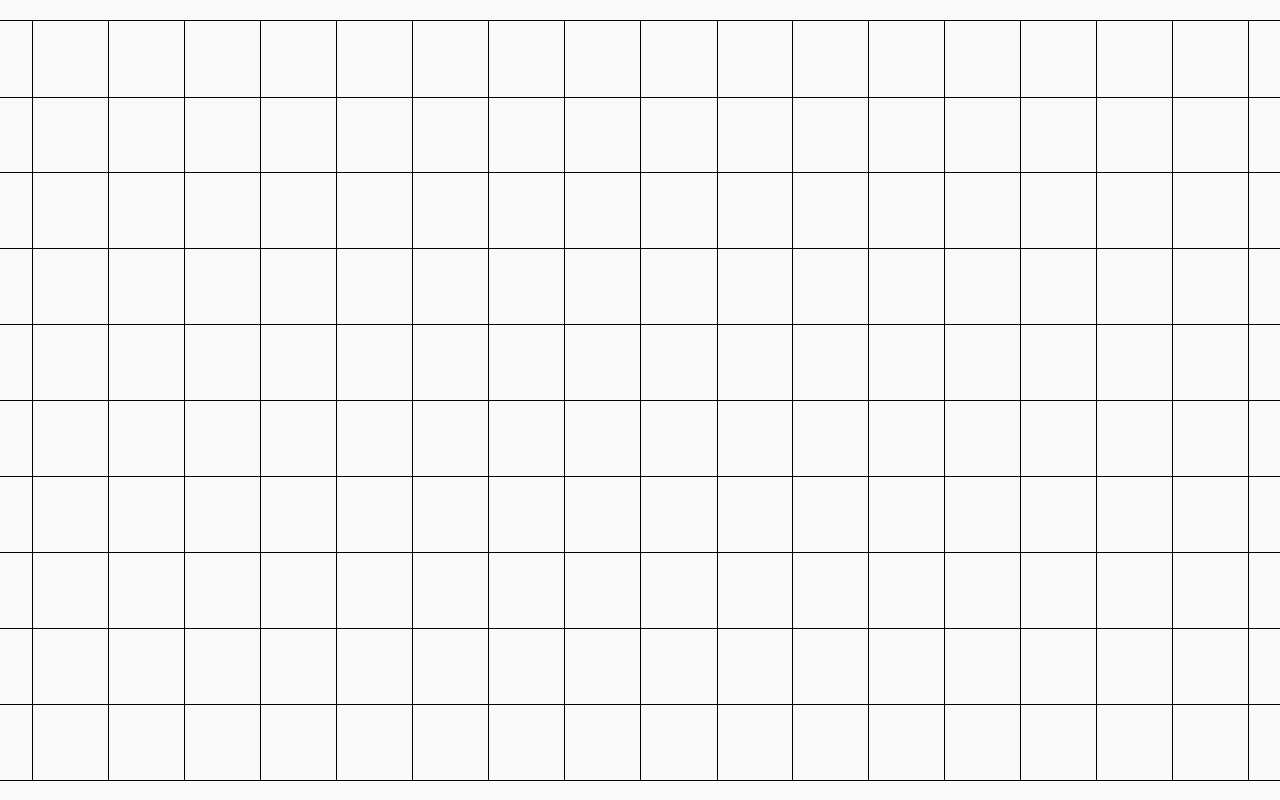
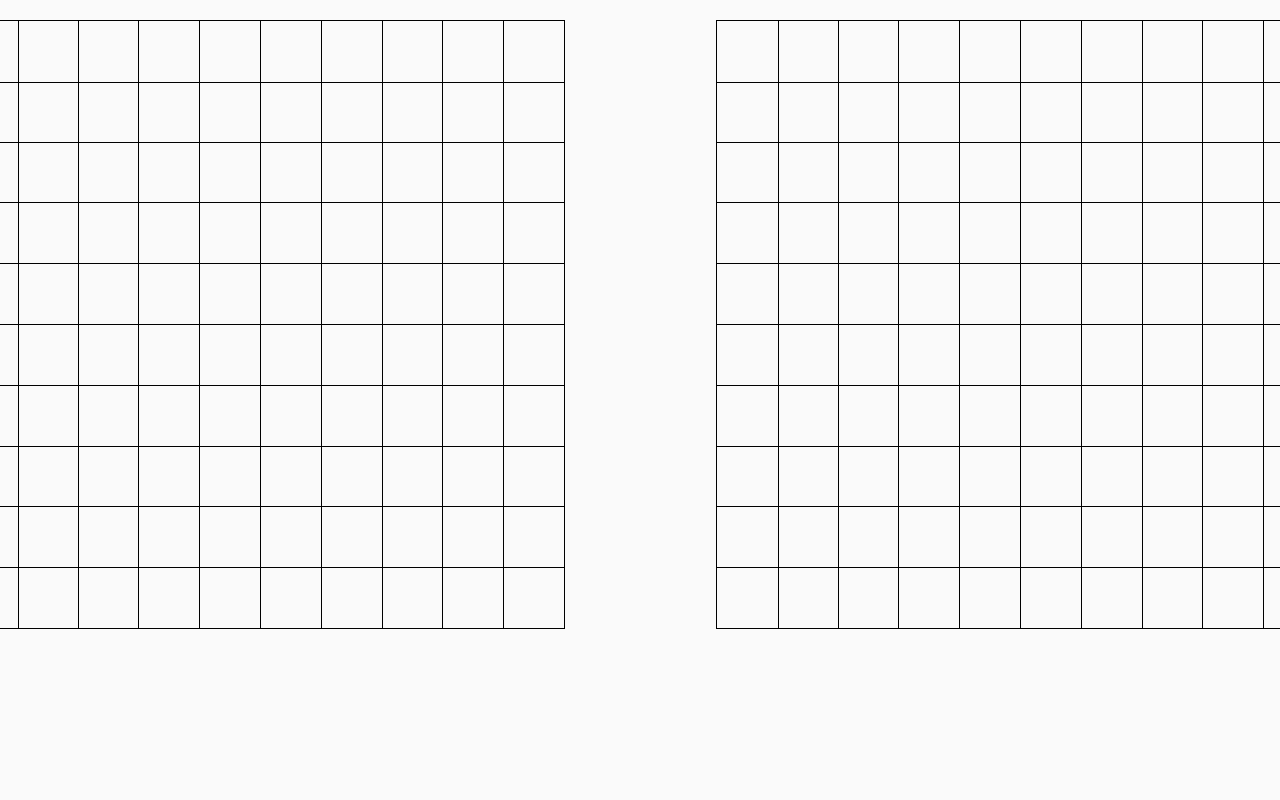
Before and after one commit to yoav-zibin/TicTacToe, a website: page example_state.html in a window 1280 px wide. Drawn offline with nearby package versions, Linux system fonts and the light colour scheme.

Commit message:
Battleship UI

```diff
--- a/example_state.html
+++ b/example_state.html
@@ -22,7 +22,7 @@
 
   <!-- Player 1 Battle Field-->
   <!-- First row: ['X', 'O', ''] -->
-  <div style="position:absolute; top:0%; right:50%; width:100%; height:100%;">
+  <div style="position:absolute; top:0%; right:60%; width: 80%; height:80%;">
 
     <div style="position:absolute; top:0; left:0%; width:10%; height:10%;"
         class="r b t l">
@@ -87,7 +87,7 @@
   </div>
 
   <!-- Second row: ['', '', ''] -->
-  <div style="position:absolute; top:10%; right:50%; width:100%; height:100%;">
+  <div style="position:absolute; top:8%; right:60%; width:80%; height:80%;">
     <div style="position:absolute; top:0; left:0%; width:10%; height:10%;"
         class="r b l">
       <div style="width:100%; height: 100%">
@@ -151,7 +151,7 @@
   </div>
 
   <!-- Third row: ['', '', ''] -->
-  <div style="position:absolute; top:20%; right:50%; width:100%; height:100%;">
+  <div style="position:absolute; top:16%; right:60%; width:80%; height:80%;">
     <div style="position:absolute; top:0; left:0%; width:10%; height:10%;"
         class="r b l">
       <div style="width:100%; height: 100%">
@@ -215,7 +215,7 @@
   </div>
 
   <!-- Fourth row: ['', '', ''] -->
-  <div style="position:absolute; top:30%; right:50%; width:100%; height:100%;">
+  <div style="position:absolute; top:24%; right:60%; width:80%; height:80%;">
     <div style="position:absolute; top:0; left:0%; width:10%; height:10%;"
         class="r b l">
       <div style="width:100%; height: 100%">
@@ -279,7 +279,7 @@
   </div>
 
   <!-- Fifth row: ['', '', ''] -->
-  <div style="position:absolute; top:40%; right:50%; width:100%; height:100%;">
+  <div style="position:absolute; top:32%; right:60%; width:80%; height:80%;">
     <div style="position:absolute; top:0; left:0%; width:10%; height:10%;"
         class="r b l">
       <div style="width:100%; height: 100%">
@@ -343,7 +343,7 @@
   </div>
 
   <!-- Sixth row: ['', '', ''] -->
-  <div style="position:absolute; top:50%; right:50%; width:100%; height:100%;">
+  <div style="position:absolute; top:40%; right:60%; width:80%; height:80%;">
     <div style="position:absolute; top:0; left:0%; width:10%; height:10%;"
         class="r b l">
       <div style="width:100%; height: 100%">
@@ -407,7 +407,7 @@
   </div>
 
   <!-- Seventh row: ['', '', ''] -->
-  <div style="position:absolute; top:60%; right:50%; width:100%; height:100%;">
+  <div style="position:absolute; top:48%; right:60%; width:80%; height:80%;">
     <div style="position:absolute; top:0; left:0%; width:10%; height:10%;"
         class="r b l">
       <div style="width:100%; height: 100%">
@@ -471,7 +471,7 @@
   </div>
 
   <!-- Eighth row: ['', '', ''] -->
-  <div style="position:absolute; top:70%; right:50%; width:100%; height:100%;">
+  <div style="position:absolute; top:56%; right:60%; width:80%; height:80%;">
     <div style="position:absolute; top:0; left:0%; width:10%; height:10%;"
         class="r b l">
       <div style="width:100%; height: 100%">
@@ -535,7 +535,7 @@
   </div>
 
   <!-- Ninth row: ['', '', ''] -->
-  <div style="position:absolute; top:80%; right:50%; width:100%; height:100%;">
+  <div style="position:absolute; top:64%; right:60%; width:80%; height:80%;">
     <div style="position:absolute; top:0; left:0%; width:10%; height:10%;"
         class="r b l">
       <div style="width:100%; height: 100%">
@@ -599,7 +599,7 @@
   </div>
 
   <!-- Tenth row: ['', '', ''] -->
-  <div style="position:absolute; top:90%; right:50%; width:100%; height:100%;">
+  <div style="position:absolute; top:72%; right:60%; width:80%; height:80%;">
     <div style="position:absolute; top:0; left:0%; width:10%; height:10%;"
         class="r b l">
       <div style="width:100%; height: 100%">
@@ -666,8 +666,7 @@
 
   <!-- Player 2 Battle Field-->
   <!-- First row: ['X', 'O', ''] -->
-  <div style="position:absolute; top:0%; left:50%; width:100%; height:100%;">
-
+  <div style="position:absolute; top:0%; left:60%; width:80%; height:80%;">
     <div style="position:absolute; top:0; left:0%; width:10%; height:10%;"
         class="r b t l">
       <div style="width:100%; height: 100%">
@@ -731,7 +730,7 @@
   </div>
 
   <!-- Second row: ['', '', ''] -->
-  <div style="position:absolute; top:10%; left:50%; width:100%; height:100%;">
+  <div style="position:absolute; top:8%; left:60%; width:80%; height:80%;">
     <div style="position:absolute; top:0; left:0%; width:10%; height:10%;"
         class="r b l">
       <div style="width:100%; height: 100%">
@@ -795,7 +794,7 @@
   </div>
 
   <!-- Third row: ['', '', ''] -->
-  <div style="position:absolute; top:20%; left:50%; width:100%; height:100%;">
+  <div style="position:absolute; top:16%; left:60%; width:80%; height:80%;">
     <div style="position:absolute; top:0; left:0%; width:10%; height:10%;"
         class="r b l">
       <div style="width:100%; height: 100%">
@@ -859,7 +858,7 @@
   </div>
 
   <!-- Fourth row: ['', '', ''] -->
-  <div style="position:absolute; top:30%; left:50%; width:100%; height:100%;">
+  <div style="position:absolute; top:24%; left:60%; width:80%; height:80%;">
     <div style="position:absolute; top:0; left:0%; width:10%; height:10%;"
         class="r b l">
       <div style="width:100%; height: 100%">
@@ -923,7 +922,7 @@
   </div>
 
   <!-- Fifth row: ['', '', ''] -->
-  <div style="position:absolute; top:40%; left:50%; width:100%; height:100%;">
+  <div style="position:absolute; top:32%; left:60%; width:80%; height:80%;">
     <div style="position:absolute; top:0; left:0%; width:10%; height:10%;"
         class="r b l">
       <div style="width:100%; height: 100%">
@@ -987,7 +986,7 @@
   </div>
 
   <!-- Sixth row: ['', '', ''] -->
-  <div style="position:absolute; top:50%; left:50%; width:100%; height:100%;">
+  <div style="position:absolute; top:40%; left:60%; width:80%; height:80%;">
     <div style="position:absolute; top:0; left:0%; width:10%; height:10%;"
         class="r b l">
       <div style="width:100%; height: 100%">
@@ -1051,7 +1050,7 @@
   </div>
 
   <!-- Seventh row: ['', '', ''] -->
-  <div style="position:absolute; top:60%; left:50%; width:100%; height:100%;">
+  <div style="position:absolute; top:48%; left:60%; width:80%; height:80%;">
     <div style="position:absolute; top:0; left:0%; width:10%; height:10%;"
         class="r b l">
       <div style="width:100%; height: 100%">
@@ -1115,7 +1114,7 @@
   </div>
 
   <!-- Eighth row: ['', '', ''] -->
-  <div style="position:absolute; top:70%; left:50%; width:100%; height:100%;">
+  <div style="position:absolute; top:56%; left:60%; width:80%; height:80%;">
     <div style="position:absolute; top:0; left:0%; width:10%; height:10%;"
         class="r b l">
       <div style="width:100%; height: 100%">
@@ -1179,7 +1178,7 @@
   </div>
 
   <!-- Ninth row: ['', '', ''] -->
-  <div style="position:absolute; top:80%; left:50%; width:100%; height:100%;">
+  <div style="position:absolute; top:64%; left:60%; width:80%; height:80%;">
     <div style="position:absolute; top:0; left:0%; width:10%; height:10%;"
         class="r b l">
       <div style="width:100%; height: 100%">
@@ -1243,7 +1242,7 @@
   </div>
 
   <!-- Tenth row: ['', '', ''] -->
-  <div style="position:absolute; top:90%; left:50%; width:100%; height:100%;">
+  <div style="position:absolute; top:72%; left:60%; width:80%; height:80%;">
     <div style="position:absolute; top:0; left:0%; width:10%; height:10%;"
         class="r b l">
       <div style="width:100%; height: 100%">
```
